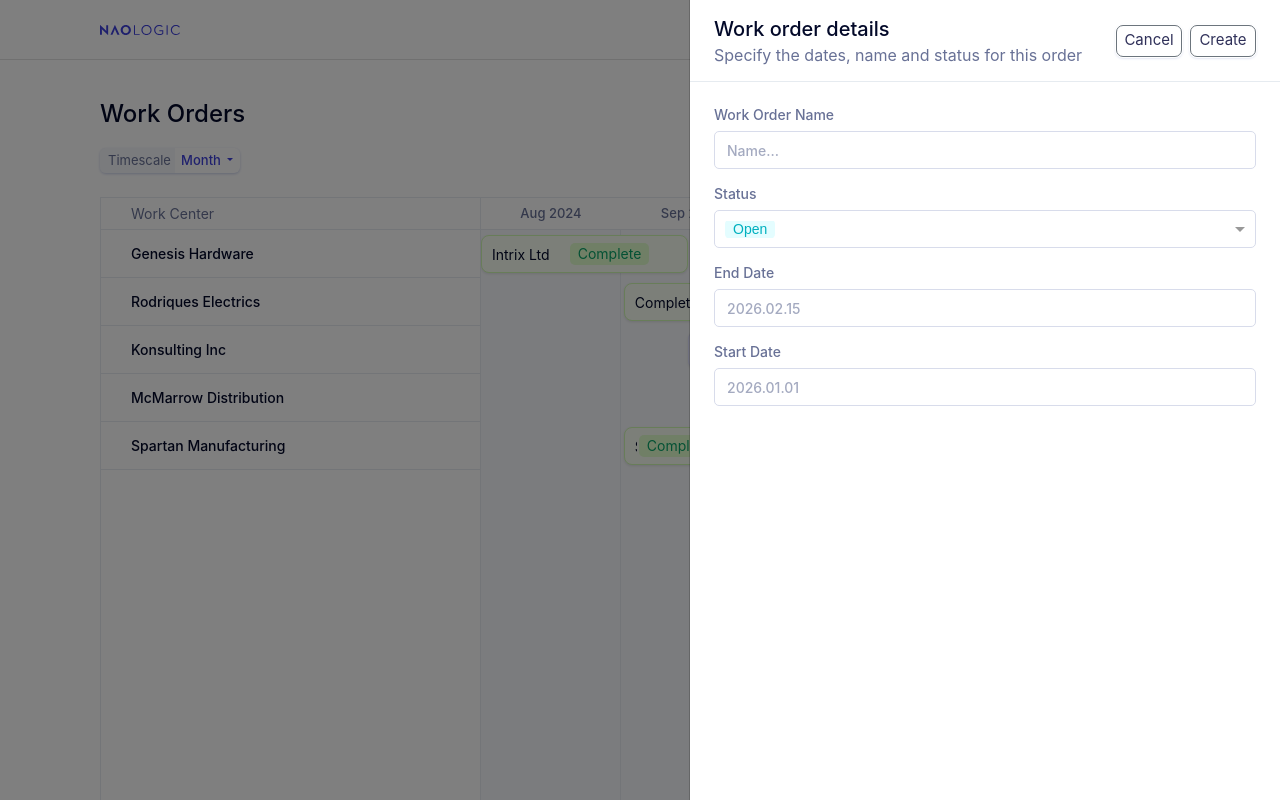
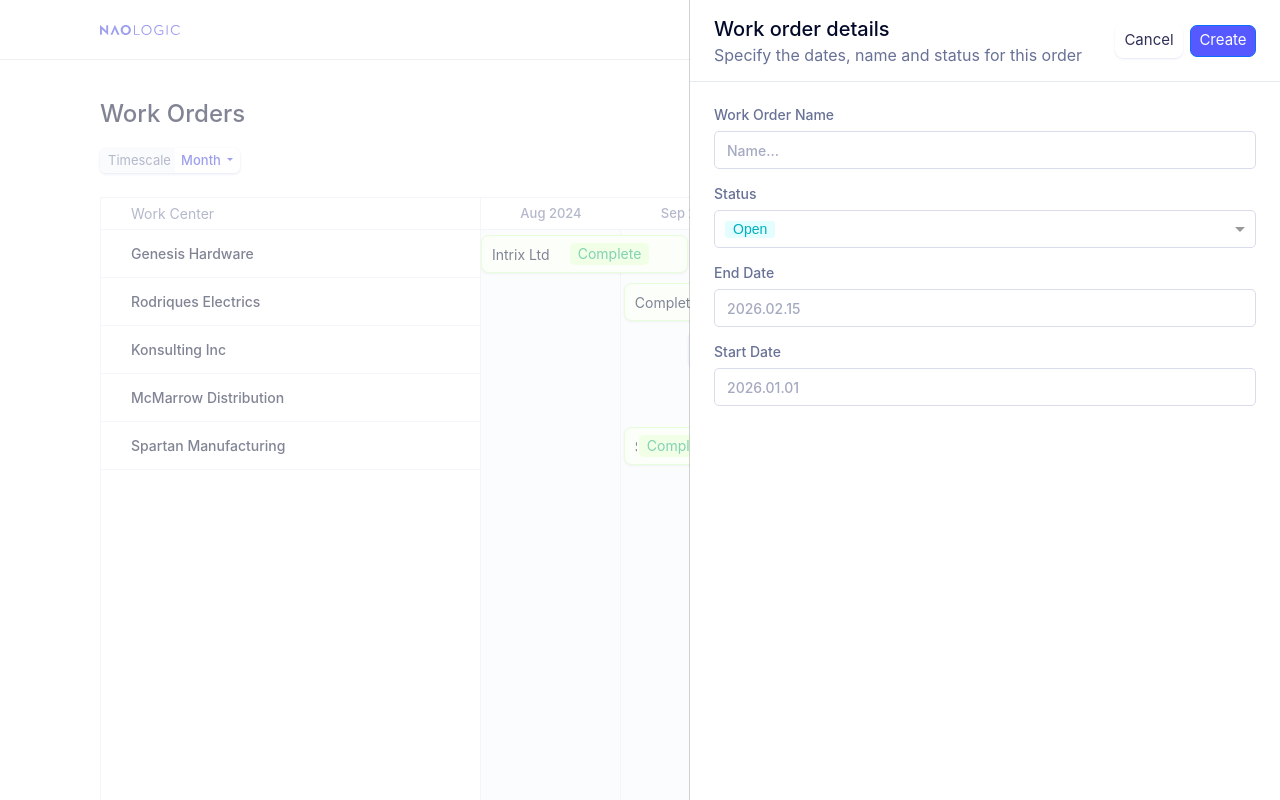
Before and after one commit to eyrad4/schedule-timeline, an Angular app: page /work-orders in a window 1280 px wide. Both pictures are taken after a click on the element 691 px from the left and 254 px from the top of the page. Built offline with nearby package versions, Linux system fonts and the light colour scheme; a web font is replaced by a local one.

Commit message:
Add current time line indicator and update button styles: implement current time line in timeline, enhance button styles, and add offcanvas backdrop styling

```diff
--- a/src/app/features/work-orders/components/timeline/timeline.html
+++ b/src/app/features/work-orders/components/timeline/timeline.html
@@ -21,6 +21,13 @@
                 <div class="grid-column-bg"></div>
             }
         </div>
+
+        @if (currentTimeLinePosition() !== null) {
+            <div
+                class="current-time-line"
+                [style.left.px]="currentTimeLinePosition()"
+            ></div>
+        }
 
         @for (center of workCenters(); track center.docId) {
             <div class="timeline-row">
--- a/src/app/features/work-orders/components/timeline/timeline.scss
+++ b/src/app/features/work-orders/components/timeline/timeline.scss
@@ -130,6 +130,16 @@ $header-height: 32px;
     flex-shrink: 0;
     background-color: var(--color-purple-50);
     border-right: 1px solid var(--color-gray);
+}
+
+.current-time-line {
+    position: absolute;
+    top: 0;
+    bottom: 0;
+    width: 2px;
+    background-color: var(--color-blue-350);
+    z-index: 10;
+    pointer-events: none;
 }
 
 .timeline-row {
--- a/src/app/features/work-orders/components/timeline/timeline.ts
+++ b/src/app/features/work-orders/components/timeline/timeline.ts
@@ -1,4 +1,4 @@
-import {Component, inject, input} from '@angular/core';
+import {Component, computed, inject, input} from '@angular/core';
 import {WorkOrderDocument} from "../../models/work-order-document";
 import {TimelineColumn, TimelineColumnItem} from "./services/timeline-column";
 import {ZoomLevel} from "../../models/zoom-level";
@@ -6,6 +6,8 @@ import {WorkCenterDocument} from "../../models/work-center-document";
 import {WorkOrderBar} from "../work-order-bar/work-order-bar";
 import {WorkOrderDrawer} from "../../services/work-order-drawer";
 import {WorkOrdersForCenter} from "./pipes/work-orders-for-center";
+
+const COLUMN_WIDTH = 140;
 
 
 @Component({
@@ -36,6 +38,18 @@ export class Timeline {
         this.workOrders
     );
 
+    readonly currentTimeLinePosition = computed(() => {
+        const columns = this.timelineColumns();
+        const currentIndex = columns.findIndex(col => col.isCurrent);
+
+        if (currentIndex === -1) {
+            return null;
+        }
+
+        // Position at the start of the current column
+        return currentIndex * COLUMN_WIDTH;
+    });
+
     protected _addNew(workCenter: WorkCenterDocument, column: TimelineColumnItem): void {
         this._workOrderUpsert.add(workCenter.docId, column);
     }
--- a/src/app/features/work-orders/components/upsert/work-order-upsert-drawer.html
+++ b/src/app/features/work-orders/components/upsert/work-order-upsert-drawer.html
@@ -8,7 +8,7 @@
             Cancel
         </button>
 
-        <button type="button" class="btn btn-outline-secondary" (click)="_upsert()">
+        <button type="button" class="btn btn-primary" (click)="_upsert()">
             {{ actionLabel() }}
         </button>
     </div>
--- a/src/app/styles/_button.scss
+++ b/src/app/styles/_button.scss
@@ -9,8 +9,6 @@
 }
 
 .btn.btn-primary {
-    box-shadow: 0 0 0 1px rgba(86, 89, 255, 1),
-    0 1px 3px 0 rgba(200, 207, 233, 1);
     background-color: var(--color-blue-500);
     color: var(--color-white);
 }
@@ -19,5 +17,6 @@
     box-shadow: 0 0 0 1px rgba(255, 255, 255, 1),
     0 1px 3px 0 rgba(200, 207, 233, 1);
     background-color: var(--color-white);
+    border: unset;
     color: var(--color-purple-900);
 }
--- a/src/styles.scss
+++ b/src/styles.scss
@@ -85,3 +85,11 @@ input.form-control {
     color: var(--color-gray-300) !important;
     opacity: 1 !important;
 }
+
+.offcanvas-backdrop {
+    background-color: var(--color-white);
+
+    &.show {
+        opacity: 0.5 !important;
+    }
+}
```
